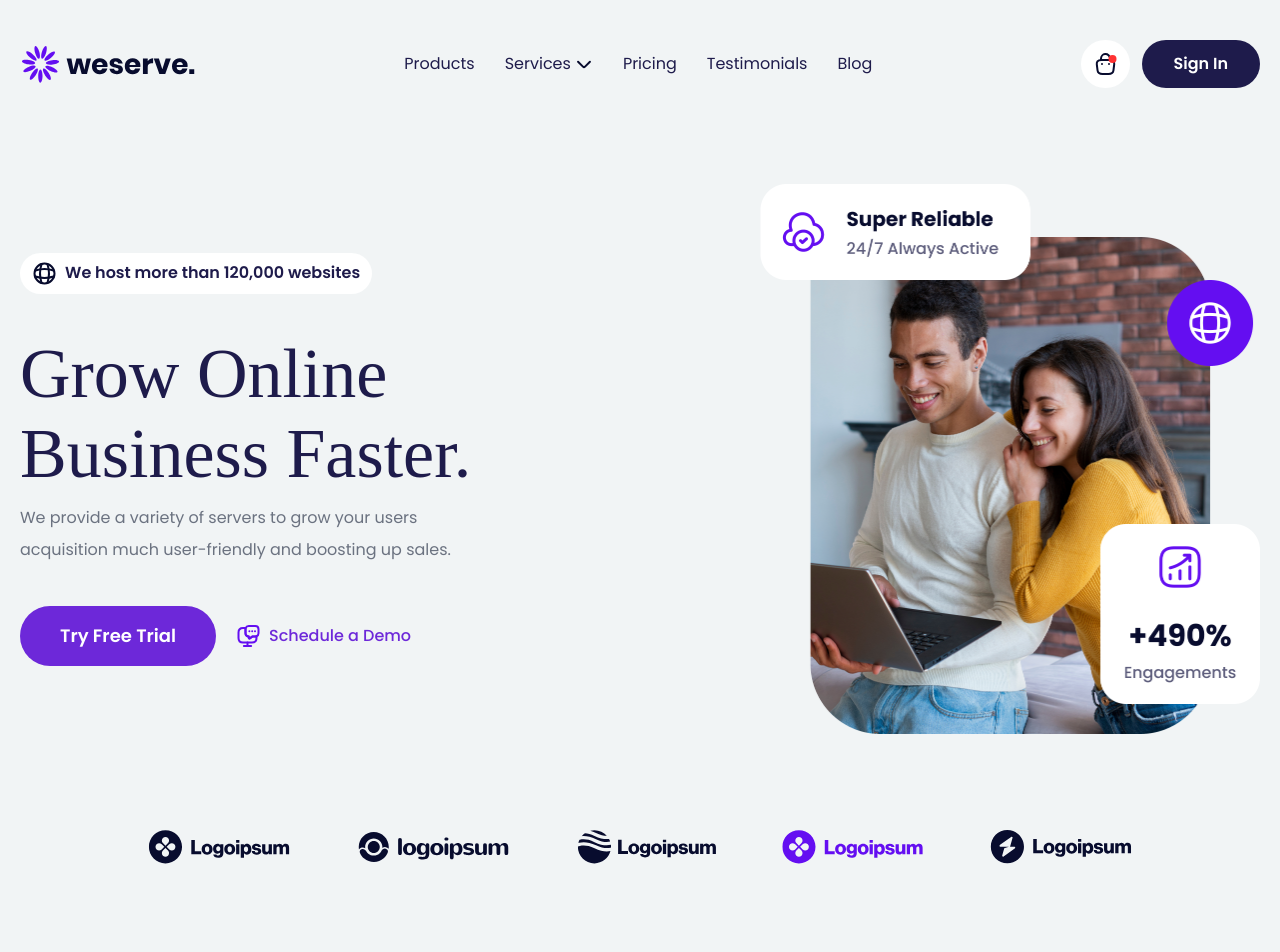
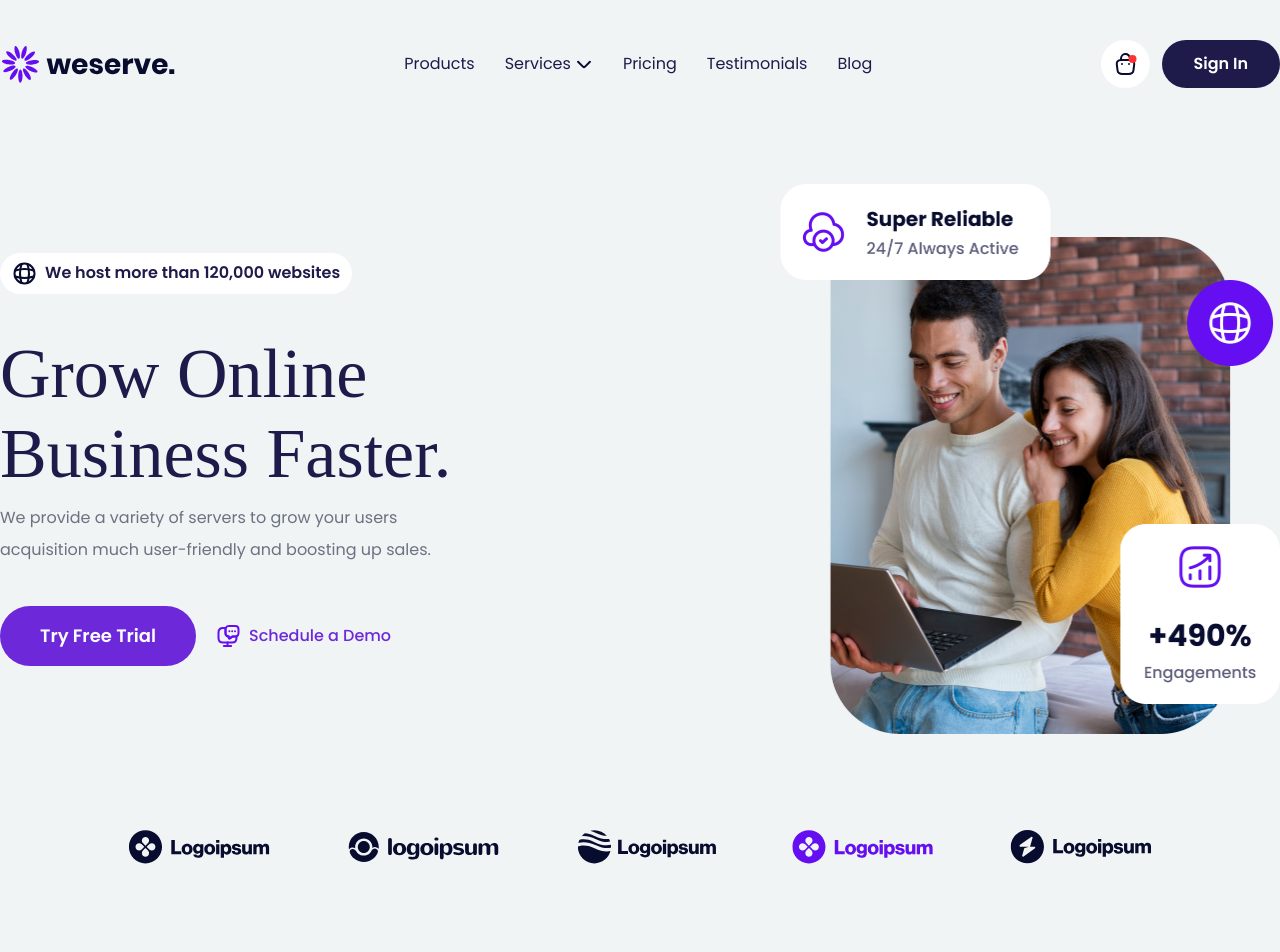
Before and after one commit to nuhptr/weserve-tailwind, a website built with Vite: page index.html in a window 1280 px wide. Shown: the top 952 px of the page. Built offline with nearby package versions, Linux system fonts and the light colour scheme; a web font is replaced by a local one.

Commit message:
update responsive

```diff
--- a/index.html
+++ b/index.html
@@ -17,8 +17,8 @@
 
 <body class="bg-background font-['Poppins']">
   <!-- Navbar -->
-  <header class="px-5">
-    <nav class="flex flex-row items-center justify-between pt-10 mx-auto max-w-7xl">
+  <header>
+    <nav class="flex flex-row items-center justify-between px-5 pt-10 mx-auto lg:px-0 max-w-7xl">
       <img src="./assets/logo.svg" alt="Logo" />
 
       <ul class="lg:flex flex-row gap-x-[30px] hidden">
@@ -52,7 +52,7 @@
   </header>
 
   <!-- Hero -->
-  <section class="px-5 pt-12 pb-12 mx-auto lg:pt-24 hero max-w-7xl">
+  <section class="px-5 pt-12 pb-12 mx-auto lg:px-0 lg:pt-24 hero max-w-7xl">
     <div class="flex flex-col items-center justify-between gap-y-10 md:flex-row">
       <div class="flex flex-col gap-y-10 md:basis-2/4 lg:basis-3/6">
         <div class="flex flex-row w-full px-3 py-2 bg-white rounded-full md:w-fit gap-x-2 small-badge">
@@ -88,7 +88,7 @@
   </section>
 
   <!-- Partners -->
-  <section class="max-w-5xl px-5 py-12 mx-auto partners">
+  <section class="max-w-5xl px-5 py-12 mx-auto lg:px-0 partners">
     <div class="flex flex-row flex-wrap items-center justify-center gap-10 lg:justify-between">
       <img src="./assets/partners-1.svg" alt="partners logo">
       <img src="./assets/partners-2.svg" alt="partners logo">
```
